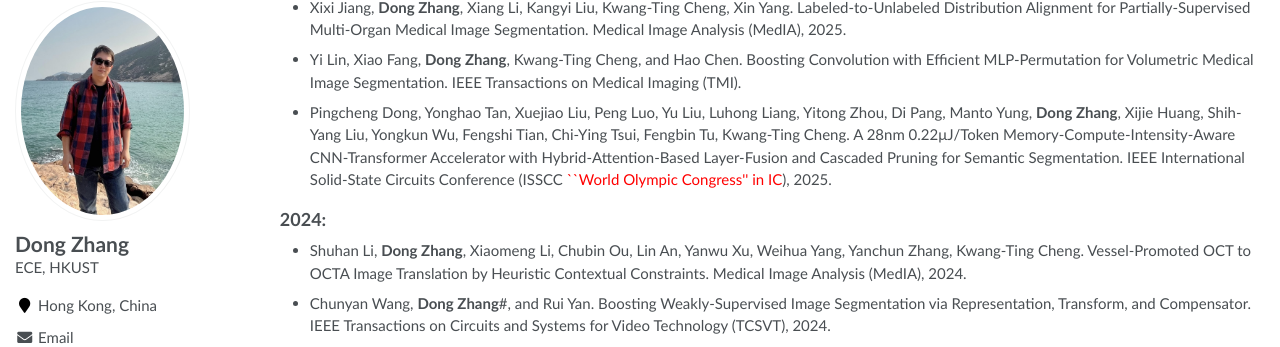
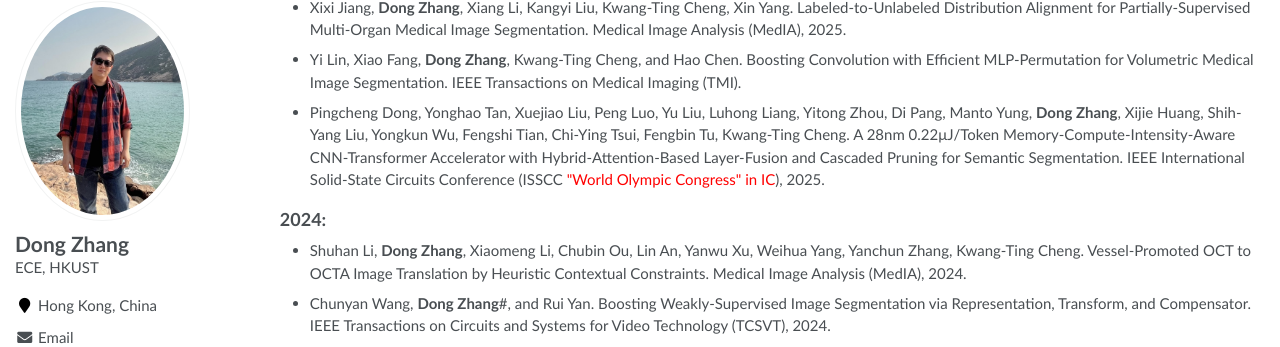
Before and after one commit to ZHANGDONG-NJUST/zhangdong-njust.github.io, a Jekyll site: the page built from _pages/about.md, in a window 1280 px wide and 900 px high, scrolled down 3394 px. Shown: the part 90-437 px from the top of the window. Built offline with Jekyll 4.4.1, drawn with Linux system fonts in a browser that asks for light colours.

Commit message:
Update 2_publication.md

```diff
--- a/_pages/includes/2_publication.md
+++ b/_pages/includes/2_publication.md
@@ -163,7 +163,7 @@
 - Hao Tang, Zechao Li, **Dong Zhang**, Shengfeng He, and Jinhui Tang. Divide-and-Conquer: Confluent Triple-Flow Network for RGB-T Salient Object Detection. IEEE Transactions on Pattern Analysis and Machine Intelligence (TPAMI).
 - Xixi Jiang, **Dong Zhang**, Xiang Li, Kangyi Liu, Kwang-Ting Cheng, Xin Yang. Labeled-to-Unlabeled Distribution Alignment for Partially-Supervised Multi-Organ Medical Image Segmentation. Medical Image Analysis (MedIA), 2025.
 - Yi Lin, Xiao Fang, **Dong Zhang**, Kwang-Ting Cheng, and Hao Chen. Boosting Convolution with Efficient MLP-Permutation for Volumetric Medical Image Segmentation. IEEE Transactions on Medical Imaging (TMI).
-- Pingcheng Dong, Yonghao Tan, Xuejiao Liu, Peng Luo, Yu Liu, Luhong Liang, Yitong Zhou, Di Pang, Manto Yung, **Dong Zhang**, Xijie Huang, Shih-Yang Liu, Yongkun Wu, Fengshi Tian, Chi-Ying Tsui, Fengbin Tu, Kwang-Ting Cheng. A 28nm 0.22μJ/Token Memory-Compute-Intensity-Aware CNN-Transformer Accelerator with Hybrid-Attention-Based Layer-Fusion and Cascaded Pruning for Semantic Segmentation. IEEE International Solid-State Circuits Conference (ISSCC <font color="red">``World Olympic Congress'' in IC</font>), 2025.
+- Pingcheng Dong, Yonghao Tan, Xuejiao Liu, Peng Luo, Yu Liu, Luhong Liang, Yitong Zhou, Di Pang, Manto Yung, **Dong Zhang**, Xijie Huang, Shih-Yang Liu, Yongkun Wu, Fengshi Tian, Chi-Ying Tsui, Fengbin Tu, Kwang-Ting Cheng. A 28nm 0.22μJ/Token Memory-Compute-Intensity-Aware CNN-Transformer Accelerator with Hybrid-Attention-Based Layer-Fusion and Cascaded Pruning for Semantic Segmentation. IEEE International Solid-State Circuits Conference (ISSCC <font color="red">"World Olympic Congress" in IC</font>), 2025.
 
 ## 2024:
 - Shuhan Li, **Dong Zhang**, Xiaomeng Li, Chubin Ou, Lin An, Yanwu Xu, Weihua Yang, Yanchun Zhang, Kwang-Ting Cheng. Vessel-Promoted OCT to OCTA Image Translation by Heuristic Contextual Constraints. Medical Image Analysis (MedIA), 2024.
```
